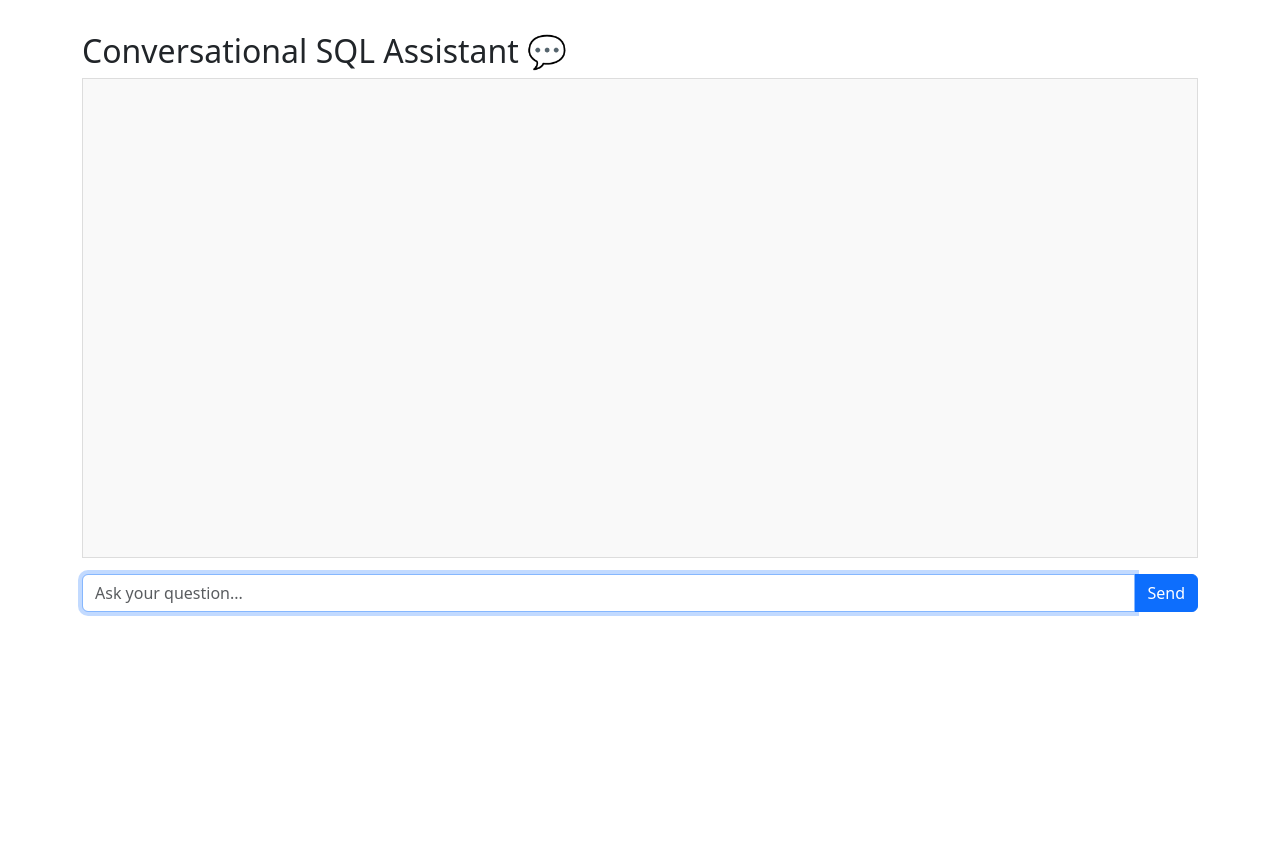
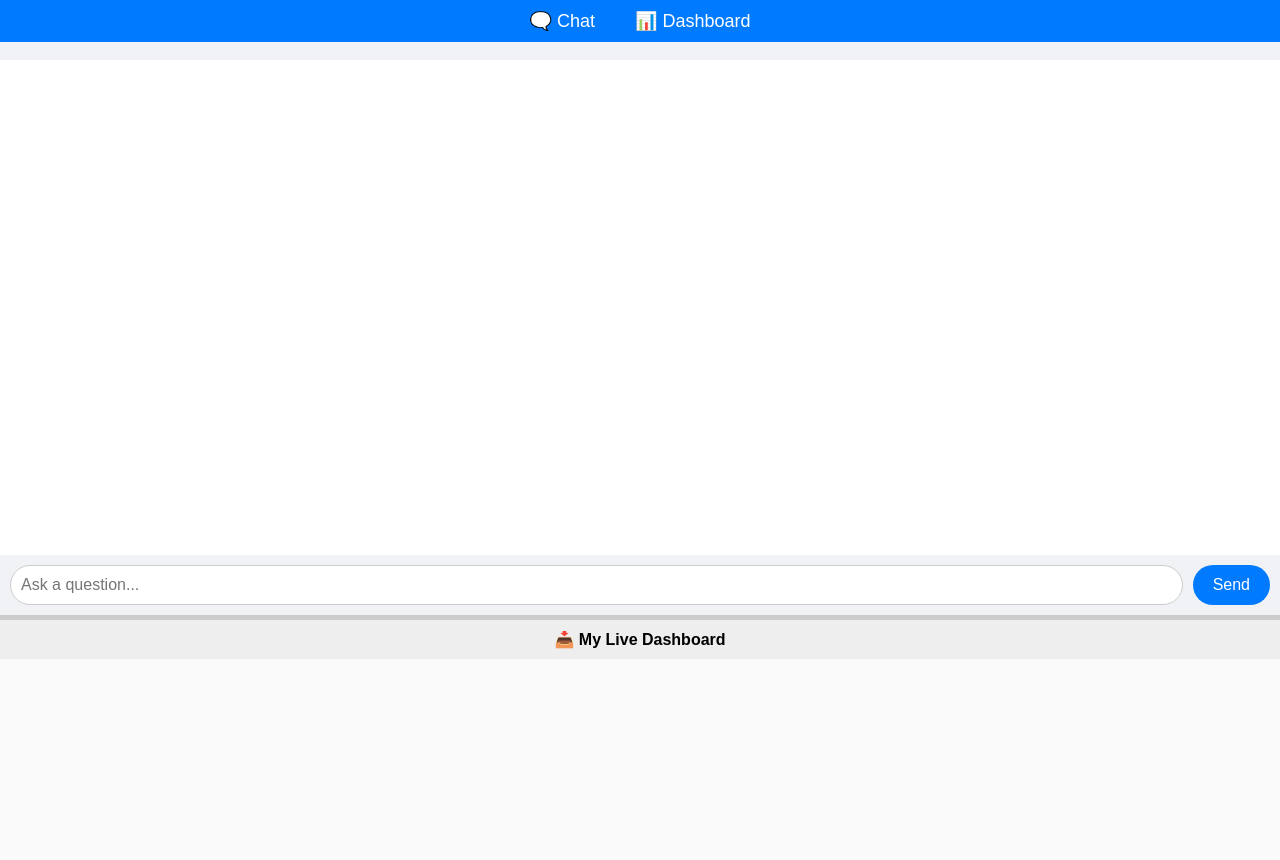
Before and after one commit to asaras2/Dynamic-Query-Visualization, a Flask app: page / in a window 1280 px wide. Before the commit the page ends 616 px from the top, so only its background shows below. Run offline with Flask 3, Linux system fonts and the light colour scheme.

Commit message:
made UI changes to a conversational style chat

````diff
--- a/project/app.py
+++ b/project/app.py
@@ -188,63 +188,92 @@ Correct SQL Query:"""
     return updated_state
 
 
-def generate_visualization(df, question, query):
-    print("\n[DEBUG] Generating visualization for:", question)
-    print("[DEBUG] SQL Query:", query)
-    print("[DEBUG] DataFrame Head:\n", df.head())
+# def generate_visualization(df, question, query):
+#     print("\n[DEBUG] Generating visualization for:", question)
+#     print("[DEBUG] SQL Query:", query)
+#     print("[DEBUG] DataFrame Head:\n", df.head())
 
-    df_description = f"""
-    User Question: {question}
-    SQL Query: {query}
-    Resulting Data:
-    - Number of rows: {len(df)}
-    - Number of columns: {len(df.columns)}
-    - Columns: {', '.join(df.columns)}
-    {df.to_string()}
-    Data Types:
-    {df.dtypes.to_string()}
-    """
+#     df_description = f"""
+#     User Question: {question}
+#     SQL Query: {query}
+#     Resulting Data:
+#     - Number of rows: {len(df)}
+#     - Number of columns: {len(df.columns)}
+#     - Columns: {', '.join(df.columns)}
+#     {df.to_string()}
+#     Data Types:
+#     {df.dtypes.to_string()}
+#     """
 
-    prompt = f"""You are a data visualization expert. Analyze the following SQL query results and recommend the most appropriate visualization.
+#     prompt = f"""You are a data visualization expert. Analyze the following SQL query results and recommend the most appropriate visualization.
 
-    {df_description}
+#     {df_description}
 
-    Respond with:
-    1. The recommended visualization type (bar, line, pie, scatter, histogram, stacked bar graph etc.)
-    2. The columns to use for x-axis, y-axis, etc.
-    3. A suggested title
-    4. A brief explanation of why this visualization fits
+#     Respond with:
+#     1. The recommended visualization type (bar, line, pie, scatter, histogram, stacked bar graph etc.)
+#     2. The columns to use for x-axis, y-axis, etc.
+#     3. A suggested title
+#     4. A brief explanation of why this visualization fits
 
-    Format your response as:
-    Visualization Type: <type>
-    X-Axis: <column or none>
-    Y-Axis: <column or none>
-    Color: <column or none>
-    Title: <suggested title>
-    Explanation: <brief explanation>"""
+#     Format your response as:
+#     Visualization Type: <type>
+#     X-Axis: <column or none>
+#     Y-Axis: <column or none>
+#     Color: <column or none>
+#     Title: <suggested title>
+#     Explanation: <brief explanation>"""
 
-    recommendation = conversation.predict(input=prompt).strip()
-    print("[DEBUG] Visualization Recommendation:\n", recommendation)
+#     recommendation = conversation.predict(input=prompt).strip()
+#     print("[DEBUG] Visualization Recommendation:\n", recommendation)
 
-    plotly_prompt = f"""Create Plotly visualization code in Python based on these specifications:
-    Data Sample:
-    {df.to_string()}
-    Visualization Specifications:
-    {recommendation}
+#     plotly_prompt = f"""Create Plotly visualization code in Python based on these specifications:
+#     Data Sample:
+#     {df.to_string()}
+#     Visualization Specifications:
+#     {recommendation}
 
-    Generate complete Python code using Plotly that:
-    1. Creates the visualization
-    2. Includes proper axis labels and title
-    3. Handles any necessary data transformations
-    - Use a pandas DataFrame called 'df'
-    - Use plotly.graph_objects (go) or plotly.express (px)
-    - Dont include fig.show() function in the code
-    - No markdown or code blocks
-    - No explanations or comments"""
+#     Generate complete Python code using Plotly that:
+#     1. Creates the visualization
+#     2. Includes proper axis labels and title
+#     3. Handles any necessary data transformations
+#     - Use a pandas DataFrame called 'df'
+#     - Use plotly.graph_objects (go) or plotly.express (px)
+#     - Dont include fig.show() function in the code
+#     - No markdown or code blocks
+#     - No explanations or comments"""
 
-    plotly_code = conversation.predict(input=plotly_prompt).strip()
-    print("[DEBUG] Generated Plotly Code:\n", plotly_code)
+#     plotly_code = conversation.predict(input=plotly_prompt).strip()
+#     print("[DEBUG] Generated Plotly Code:\n", plotly_code)
 
+#     if '```' in plotly_code:
+#         plotly_code = re.split(r'```(?:python)?', plotly_code)[-1].split('```')[0]
+
+#     local_vars = {'df': df, 'go': go, 'px': px, 'pd': pd}
+#     try:
+#         exec(plotly_code, globals(), local_vars)
+#         fig = None
+#         for var in local_vars.values():
+#             if isinstance(var, go.Figure):
+#                 fig = var
+#                 break
+
+#         if fig is None:
+#             raise ValueError("Generated code did not produce a Plotly figure object")
+
+#         filename = f"viz_{uuid.uuid4().hex}.png"
+#         output_path = os.path.join(app.config['UPLOAD_FOLDER'], filename)
+#         fig.write_image(output_path)
+#         print("[DEBUG] Visualization saved to:", output_path)
+#         return filename
+
+#     except Exception as e:
+#         print(f"[ERROR] Visualization generation failed: {str(e)}")
+#         return None
+
+def generate_visualization(df, plotly_code):
+    print("[DEBUG] Executing Plotly code to generate visualization...")
+
+    # Remove markdown/code block artifacts if any
     if '```' in plotly_code:
         plotly_code = re.split(r'```(?:python)?', plotly_code)[-1].split('```')[0]
 
@@ -277,21 +306,99 @@ def generate_visualization(df, question, query):
 #     fname = generate_visualization(df, state['question'], state['sql_query'])
 #     return {**state, "viz_path": fname}
 
+# def viz_node(state):
+#     print("\n=== [NODE] viz_agent ===")
+#     print("[INPUT STATE]:", state)
+
+#     df = state["df"]
+#     if df.empty:
+#         updated_state = {**state, "viz_path": None}
+#         print("[OUTPUT STATE]:", updated_state)
+#         return updated_state
+
+#     fname = generate_visualization(df, state['question'], state['sql_query'])
+#     updated_state = {**state, "viz_path": fname}
+#     print("[OUTPUT STATE]:", updated_state)
+#     return updated_state
+
 def viz_node(state):
     print("\n=== [NODE] viz_agent ===")
     print("[INPUT STATE]:", state)
 
     df = state["df"]
+
     if df.empty:
+        print("[INFO] Empty DataFrame detected. Skipping visualization.")
         updated_state = {**state, "viz_path": None}
         print("[OUTPUT STATE]:", updated_state)
         return updated_state
 
-    fname = generate_visualization(df, state['question'], state['sql_query'])
+    question = state['question']
+    query = state['sql_query']
+
+    print("\n[DEBUG] Generating visualization for:", question)
+    print("[DEBUG] SQL Query:", query)
+    print("[DEBUG] DataFrame Head:\n", df.head())
+
+    df_description = f"""
+    User Question: {question}
+    SQL Query: {query}
+    Resulting Data:
+    - Number of rows: {len(df)}
+    - Number of columns: {len(df.columns)}
+    - Columns: {', '.join(df.columns)}
+    {df.to_string()}
+    Data Types:
+    {df.dtypes.to_string()}
+    """
+
+    prompt = f"""You are a data visualization expert. Analyze the following SQL query results and recommend the most appropriate visualization.
+
+    {df_description}
+
+    If the data is not suitable for visualization (example: single value, redundant rows, empty, very few rows), then respond with exactly: "No visualization required."
+
+    Otherwise, respond with:
+    1. The recommended visualization type (bar, line, pie, scatter, histogram, stacked bar graph etc.)
+    2. The columns to use for x-axis, y-axis, etc.
+    3. A suggested title
+    4. A brief explanation of why this visualization fits
+
+    Format your response properly."""
+
+    recommendation = conversation.predict(input=prompt).strip()
+    print("[DEBUG] Visualization Recommendation:\n", recommendation)
+
+    if "no visualization required" in recommendation.lower():
+        print("[INFO] LLM decided no visualization is necessary.")
+        updated_state = {**state, "viz_path": None}
+        print("[OUTPUT STATE]:", updated_state)
+        return updated_state
+
+    # If visualization is required, generate Plotly code
+    plotly_prompt = f"""Create Plotly visualization code in Python based on these specifications:
+    Data Sample:
+    {df.to_string()}
+    Visualization Specifications:
+    {recommendation}
+
+    Generate complete Python code using Plotly that:
+    - Creates the visualization
+    - Includes proper axis labels and title
+    - Handles any necessary data transformations
+    - Use a pandas DataFrame called 'df'
+    - Use plotly.graph_objects (go) or plotly.express (px)
+    - Don't include fig.show()
+    - No markdown or code blocks
+    - No explanations or comments"""
+
+    plotly_code = conversation.predict(input=plotly_prompt).strip()
+    print("[DEBUG] Generated Plotly Code:\n", plotly_code)
+
+    fname = generate_visualization(df, plotly_code)
     updated_state = {**state, "viz_path": fname}
     print("[OUTPUT STATE]:", updated_state)
     return updated_state
-
 
 # def final_summary_node(state):
 #     prompt = f"""
@@ -352,13 +459,38 @@ def supervisor_node(state):
     print("[OUTPUT STATE]:", state)
     return state
 
+# def supervisor_router(state):
+#     if "sql_query" not in state:
+#         return "sql_agent"
+#     elif "viz_path" not in state or not state["viz_path"]:
+#         return "viz_agent"
+#     else:
+#         return "final_summary"
+
+def print_conversation_memory(memory):
+    """
+    Pretty prints the current conversation memory:
+    - Shows each turn with [User] or [AI] tags
+    - Helps you see how big the memory is getting
+    """
+    print("\n=== [Conversation Memory Dump] ===")
+
+    if not memory.chat_memory.messages:
+        print("Memory is empty.")
+        return
+
+    for i, msg in enumerate(memory.chat_memory.messages):
+        role = "User" if msg.type == "human" else "AI"
+        print(f"[{i+1}] [{role}]: {msg.content}")
+
+    print("=== [End of Memory Dump] ===\n")
+
 def supervisor_router(state):
     if "sql_query" not in state:
         return "sql_agent"
-    elif "viz_path" not in state or not state["viz_path"]:
+    if "viz_path" not in state:
         return "viz_agent"
-    else:
-        return "final_summary"
+    return "final_summary"
 
 
 graph = StateGraph(AppState)
@@ -411,32 +543,53 @@ app_graph = graph.compile()
 #         })
 #     return render_template('index.html')
 
+# @app.route('/', methods=['GET', 'POST'])
+# def index():
+#     if request.method == 'POST':
+#         question = request.form['question']
+#         state = app_graph.invoke({"question": question}, config={"recursion_limit": 10})
+
+#         # Print conversational history
+#         print("\n=== [Conversation History] ===")
+#         for i, msg in enumerate(memory.chat_memory.messages):
+#             role = "User" if msg.type == "human" else "AI"
+#             print(f"[{role}] {msg.content}")
+#         print("===============================\n")
+
+#         # Print final complete state
+#         print("\n=== [FINAL STATE] ===")
+#         print(state)
+#         print("=====================\n")
+
+#         return render_template('results.html', results={
+#             "question": state["question"],
+#             "answer": state.get("answer", ""),
+#             "sql_query": state.get("sql_query", ""),
+#             "visualization": state.get("viz_path"),
+#             "data": state.get("df", pd.DataFrame()).to_dict("records")[:10]
+#         })
+#     return render_template('index.html')
+
 @app.route('/', methods=['GET', 'POST'])
 def index():
     if request.method == 'POST':
         question = request.form['question']
         state = app_graph.invoke({"question": question}, config={"recursion_limit": 10})
 
-        # Print conversational history
-        print("\n=== [Conversation History] ===")
-        for i, msg in enumerate(memory.chat_memory.messages):
-            role = "User" if msg.type == "human" else "AI"
-            print(f"[{role}] {msg.content}")
-        print("===============================\n")
-
-        # Print final complete state
-        print("\n=== [FINAL STATE] ===")
-        print(state)
-        print("=====================\n")
-
-        return render_template('results.html', results={
+        response_data = {
             "question": state["question"],
             "answer": state.get("answer", ""),
             "sql_query": state.get("sql_query", ""),
             "visualization": state.get("viz_path"),
             "data": state.get("df", pd.DataFrame()).to_dict("records")[:10]
-        })
-    return render_template('index.html')
+        }
+        return response_data  # Return JSON response!
+
+    return render_template('chat.html')
+
+@app.route('/dashboard')
+def dashboard():
+    return render_template('dashboard.html')
 
 if __name__ == '__main__':
     app.run(debug=False, use_reloader=False)
--- /dev/null
+++ b/project/templates/chat.html
@@ -0,0 +1,308 @@
+<!DOCTYPE html>
+<html lang="en">
+<head>
+  <meta charset="UTF-8">
+  <title>Conversational SQL Chatbot</title>
+  <style>
+    body {
+      font-family: Arial, sans-serif;
+      background-color: #f0f2f5;
+      margin: 0;
+      padding-top: 60px;
+      height: 100vh;
+      display: flex;
+      flex-direction: column;
+      overflow: hidden;
+    }
+    #navbar {
+      position: fixed;
+      top: 0;
+      left: 0;
+      right: 0;
+      background-color: #007bff;
+      color: white;
+      display: flex;
+      justify-content: center;
+      align-items: center;
+      padding: 10px;
+      z-index: 1000;
+    }
+    #navbar a {
+      color: white;
+      text-decoration: none;
+      margin: 0 20px;
+      font-size: 18px;
+    }
+    #navbar a:hover {
+      text-decoration: underline;
+    }
+
+    #main-container {
+      flex: 1;
+      display: flex;
+      flex-direction: column;
+      height: 100%;
+      overflow: hidden;
+    }
+
+    #chat-container {
+      flex-grow: 1;
+      padding: 20px;
+      overflow-y: auto;
+      background-color: white;
+    }
+
+    #splitter {
+      height: 5px;
+      background: #ccc;
+      cursor: row-resize;
+    }
+
+    #dashboard-section {
+      display: flex;
+      flex-direction: column;
+      height: 30%;
+      min-height: 100px;
+      background-color: #fafafa;
+      overflow: hidden;
+    }
+
+    #live-dashboard-header {
+      text-align: center;
+      padding: 10px;
+      background-color: #eeeeee;
+      font-weight: bold;
+    }
+
+    #dashboard-container {
+      flex: 1;
+      overflow-y: auto;
+      padding: 20px;
+      display: flex;
+      flex-wrap: wrap;
+      gap: 20px;
+      justify-content: center;
+    }
+
+    #input-container {
+      display: flex;
+      padding: 10px;
+      background-color: #f0f2f5;
+    }
+    #question-input {
+      flex: 1;
+      padding: 10px;
+      font-size: 16px;
+      border: 1px solid #ccc;
+      border-radius: 20px;
+      margin-right: 10px;
+    }
+    #send-button {
+      padding: 10px 20px;
+      background-color: #007bff;
+      border: none;
+      color: white;
+      border-radius: 20px;
+      font-size: 16px;
+      cursor: pointer;
+    }
+    .message {
+      max-width: 80%;
+      margin-bottom: 15px;
+      padding: 12px 16px;
+      border-radius: 20px;
+      line-height: 1.5;
+      word-wrap: break-word;
+    }
+    .user {
+      align-self: flex-end;
+      background-color: #007bff;
+      color: white;
+    }
+    .bot {
+      align-self: flex-start;
+      background-color: #e5e5ea;
+      color: black;
+    }
+    img {
+  width: 80%;
+  max-width: 800px;
+  height: auto;
+  border-radius: 10px;
+  cursor: pointer;
+  margin-bottom: 10px;
+}
+
+    table {
+      border-collapse: collapse;
+      width: 90%;
+      margin-top: 10px;
+    }
+    th, td {
+      border: 1px solid #ddd;
+      padding: 8px;
+      font-size: 14px;
+    }
+    th {
+      background-color: #f2f2f2;
+    }
+  </style>
+</head>
+<body>
+
+<div id="navbar">
+  <a href="/">🗨️ Chat</a>
+  <a href="/dashboard">📊 Dashboard</a>
+</div>
+
+<div id="main-container">
+  <div id="chat-container">
+    <!-- Chat messages will go here -->
+  </div>
+
+  <form id="input-container" method="post" action="/" enctype="multipart/form-data">
+    <input type="text" id="question-input" name="question" placeholder="Ask a question..." required>
+    <button type="submit" id="send-button">Send</button>
+  </form>
+
+  <div id="splitter"></div>
+
+  <div id="dashboard-section">
+    <div id="live-dashboard-header">📥 My Live Dashboard</div>
+    <div id="dashboard-container">
+      <!-- Visualizations go here -->
+    </div>
+  </div>
+</div>
+
+<script>
+// Dragging to resize splitter
+const splitter = document.getElementById('splitter');
+const chatContainer = document.getElementById('chat-container');
+const dashboardSection = document.getElementById('dashboard-section');
+
+let isDragging = false;
+
+splitter.addEventListener('mousedown', function(e) {
+  isDragging = true;
+  document.body.style.cursor = 'row-resize';
+});
+
+document.addEventListener('mouseup', function(e) {
+  isDragging = false;
+  document.body.style.cursor = 'default';
+});
+
+document.addEventListener('mousemove', function(e) {
+  if (!isDragging) return;
+  const containerTop = document.getElementById('main-container').getBoundingClientRect().top;
+  const newHeight = e.clientY - containerTop - splitter.offsetHeight / 2;
+  chatContainer.style.flexBasis = `${newHeight}px`;
+  chatContainer.style.flexGrow = '0';
+});
+
+const inputForm = document.getElementById('input-container');
+const questionInput = document.getElementById('question-input');
+
+inputForm.addEventListener('submit', async (e) => {
+  e.preventDefault();
+  const question = questionInput.value.trim();
+  if (!question) return;
+
+  addMessage(question, 'user');
+
+  const formData = new FormData();
+  formData.append('question', question);
+
+  const response = await fetch('/', {
+    method: 'POST',
+    body: formData
+  });
+
+  const data = await response.json();
+
+  addMessage(`<b>Answer:</b><br>${data.answer}`, 'bot');
+
+  addMessage(`<b>SQL Query:</b><pre style="white-space: pre-wrap; word-wrap: break-word;">${data.sql_query}</pre>`, 'bot');
+
+  if (data.data.length > 0) {
+    let tableHTML = "<b>Result Preview:</b><br><table><thead><tr>";
+    const columns = Object.keys(data.data[0]);
+    columns.forEach(col => tableHTML += `<th>${col}</th>`);
+    tableHTML += "</tr></thead><tbody>";
+
+    data.data.forEach(row => {
+      tableHTML += "<tr>";
+      columns.forEach(col => tableHTML += `<td>${row[col]}</td>`);
+      tableHTML += "</tr>";
+    });
+    tableHTML += "</tbody></table>";
+    addMessage(tableHTML, 'bot');
+  }
+
+  if (data.visualization) {
+    const vizHTML = `
+      <b>Visualization:</b><br>
+      <img src="/static/images/${data.visualization}" onclick="addToDashboard('/static/images/${data.visualization}')">
+    `;
+    addMessage(vizHTML, 'bot');
+  }
+
+  questionInput.value = '';
+  chatContainer.scrollTop = chatContainer.scrollHeight;
+});
+
+function addMessage(text, sender) {
+  const messageDiv = document.createElement('div');
+  messageDiv.className = `message ${sender}`;
+  messageDiv.innerHTML = text;
+  chatContainer.appendChild(messageDiv);
+}
+
+function addToDashboard(imageSrc) {
+  let images = JSON.parse(localStorage.getItem('dashboard_images')) || [];
+  if (!images.includes(imageSrc)) {
+    images.push(imageSrc);
+    localStorage.setItem('dashboard_images', JSON.stringify(images));
+  }
+
+  const dashboard = document.getElementById('dashboard-container');
+  const img = document.createElement('img');
+  img.src = imageSrc;
+  dashboard.appendChild(img);
+}
+
+const dashboardContainer = document.getElementById('dashboard-container');
+const dashboardSec = document.getElementById('dashboard-section');
+
+let lastScrollTop = 0;
+
+dashboardContainer.addEventListener('scroll', function() {
+    const currentScrollTop = dashboardContainer.scrollTop;
+
+    if (currentScrollTop < lastScrollTop) {
+        // User is scrolling UP
+        expandDashboard();
+    }
+
+    lastScrollTop = currentScrollTop;
+});
+
+function expandDashboard() {
+    const maxHeight = window.innerHeight * 0.8; // Max 80% of screen
+    const currentHeight = dashboardSec.offsetHeight;
+    const newHeight = currentHeight + 20; // Increase by 20px when scrolling up
+
+    if (newHeight < maxHeight) {
+        dashboardSec.style.height = `${newHeight}px`;
+    }
+}
+
+</script>
+
+</body>
+</html>
+
+
+</body>
+</html>
--- a/project/templates/index.html
+++ b/project/templates/index.html
@@ -1,4 +1,4 @@
-<!DOCTYPE html>
+<!-- <!DOCTYPE html>
 <html lang="en">
 <head>
   <meta charset="UTF-8">
@@ -31,4 +31,4 @@
     </form>
   </div>
 </body>
-</html>
+</html> -->
--- a/project/templates/results.html
+++ b/project/templates/results.html
@@ -1,4 +1,4 @@
-<!DOCTYPE html>
+<!-- <!DOCTYPE html>
 <html lang="en">
 <head>
   <meta charset="UTF-8">
@@ -47,4 +47,4 @@
     <div class="mt-3"><strong>Generated SQL:</strong> <pre>{{ results.sql_query }}</pre></div>
   </div>
 </body>
-</html>
+</html> -->
````
Also changed, not shown: project/templates/dashboard.html (added, +101 -0 lines).
